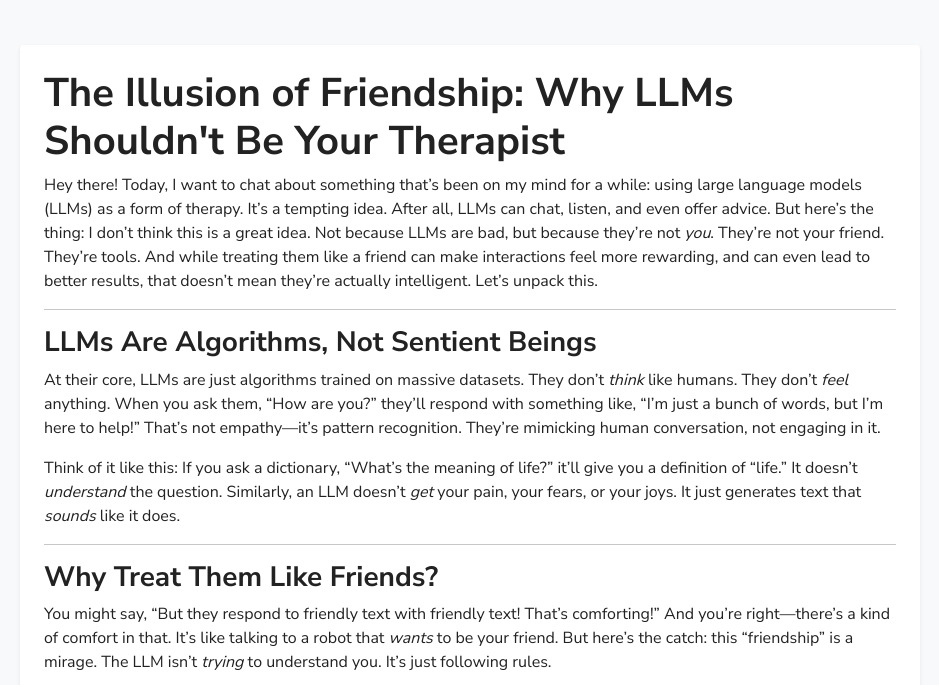
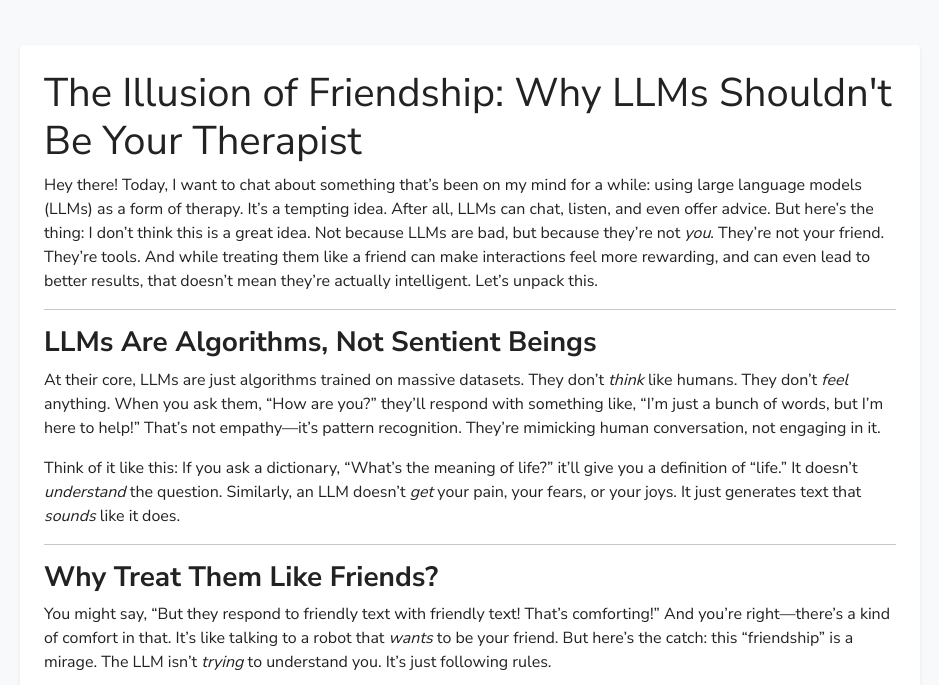
Before and after one commit to llmentalist/llmentalist.github.io, an Eleventy site: page blog/src/posts/llms-therapy.md in a window 1280 px wide. Shown: the part 115-800 px from the top of the page, without its empty margins (170-1109 px from the left). Built offline with nearby package versions, Linux system fonts and the light colour scheme; Eleventy itself is replaced by a stand-in of ours; files that its build step writes are made by us from their sources.

Commit message:
Fix heading formatting in LLMs therapy post

```diff
--- a/blog/src/posts/llms-therapy.md
+++ b/blog/src/posts/llms-therapy.md
@@ -5,7 +5,7 @@ layout: layout.njk
 tags: post
 ---
 
-# **The Illusion of Friendship: Why LLMs Shouldn't Be Your Therapist**
+# The Illusion of Friendship: Why LLMs Shouldn't Be Your Therapist
 
 Hey there! Today, I want to chat about something that’s been on my mind for a while: using large language models (LLMs) as a form of therapy. It’s a tempting idea. After all, LLMs can chat, listen, and even offer advice. But here’s the thing: I don’t think this is a great idea. Not because LLMs are bad, but because they’re not _you_. They’re not your friend. They’re tools. And while treating them like a friend can make interactions feel more rewarding, and can even lead to better results, that doesn’t mean they’re actually intelligent. Let’s unpack this.
 
```
